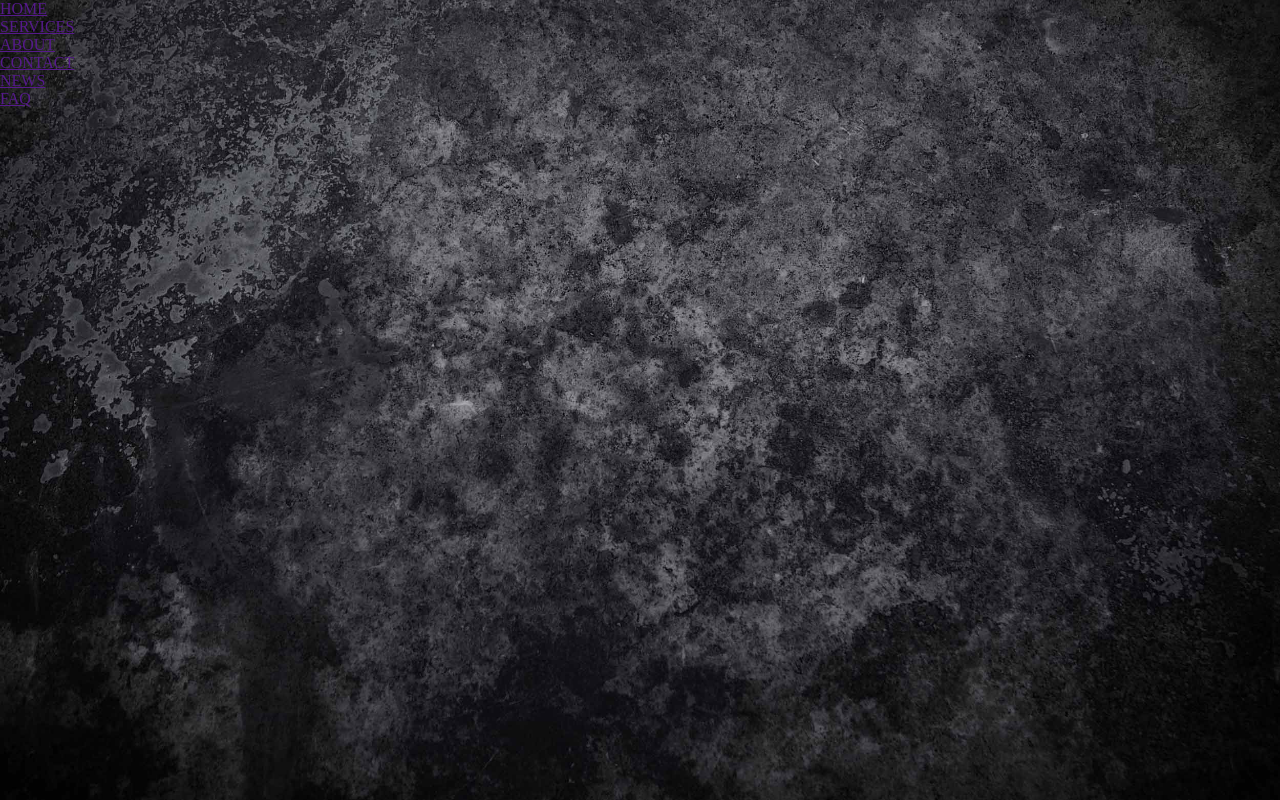
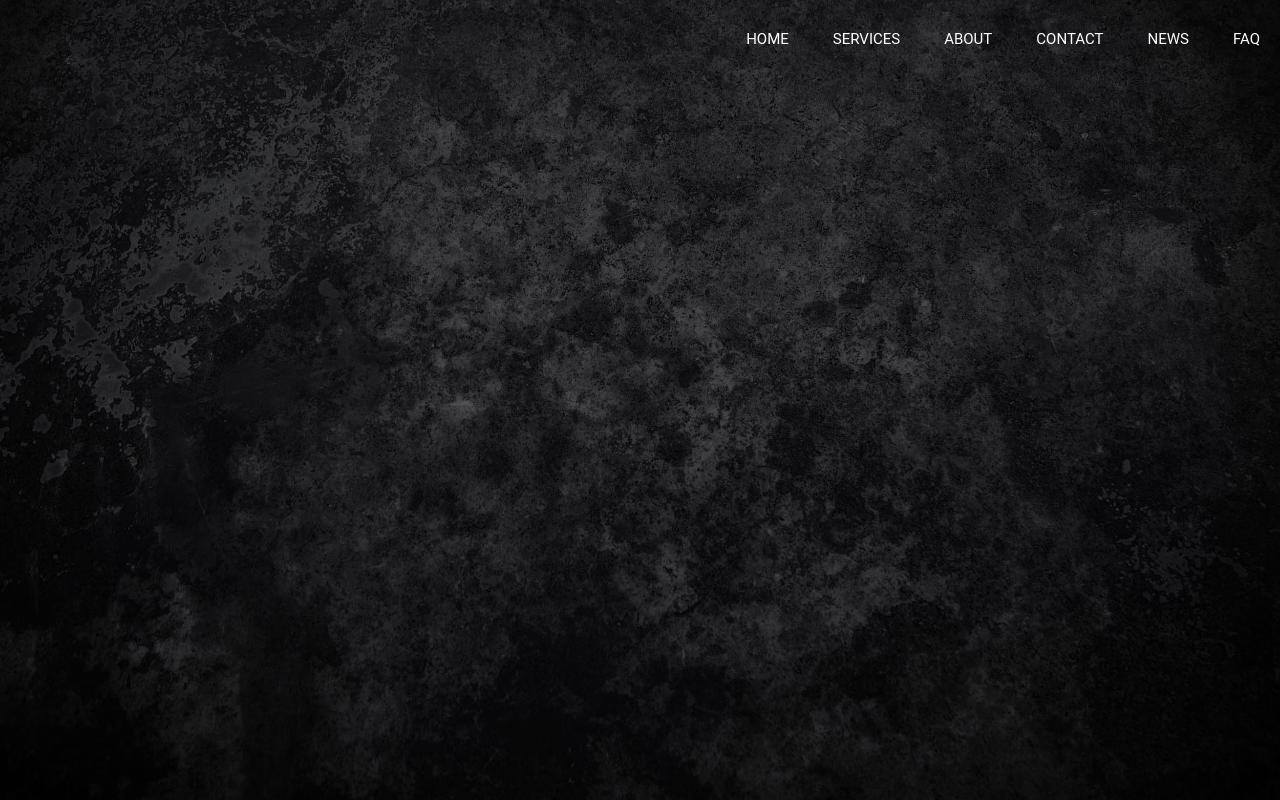
Before and after one commit to matthewcking312/LABron, a plain HTML site: page index.html in a window 1280 px wide. Drawn offline with Linux system fonts and the light colour scheme.

Commit message:
Adding the navigation bar in the header of the webpage.

```diff
--- a/style.css
+++ b/style.css
@@ -6,8 +6,29 @@
 
 header
 {
-	background-image: url(backdrop.jpg);
+	background-image: linear-gradient(rgba(0,0,0,0.5),rgba(0,0,0,0.5)),url(backdrop.jpg);
 	height: 100vh;
 	background-size: cover;
 	background-position: center;
 }
+
+.main-nav
+{
+	float: right;
+	list-style: none;
+	margin-top: 30px;
+}
+
+.main-nav li
+{
+	display: inline-block;
+}
+
+.main-nav li a
+{
+	color: white;
+	text-decoration: none;
+	padding: 5px 20px;
+	font-family: "Roboto", sans-serif;
+	font-size: 15px;
+}
```
